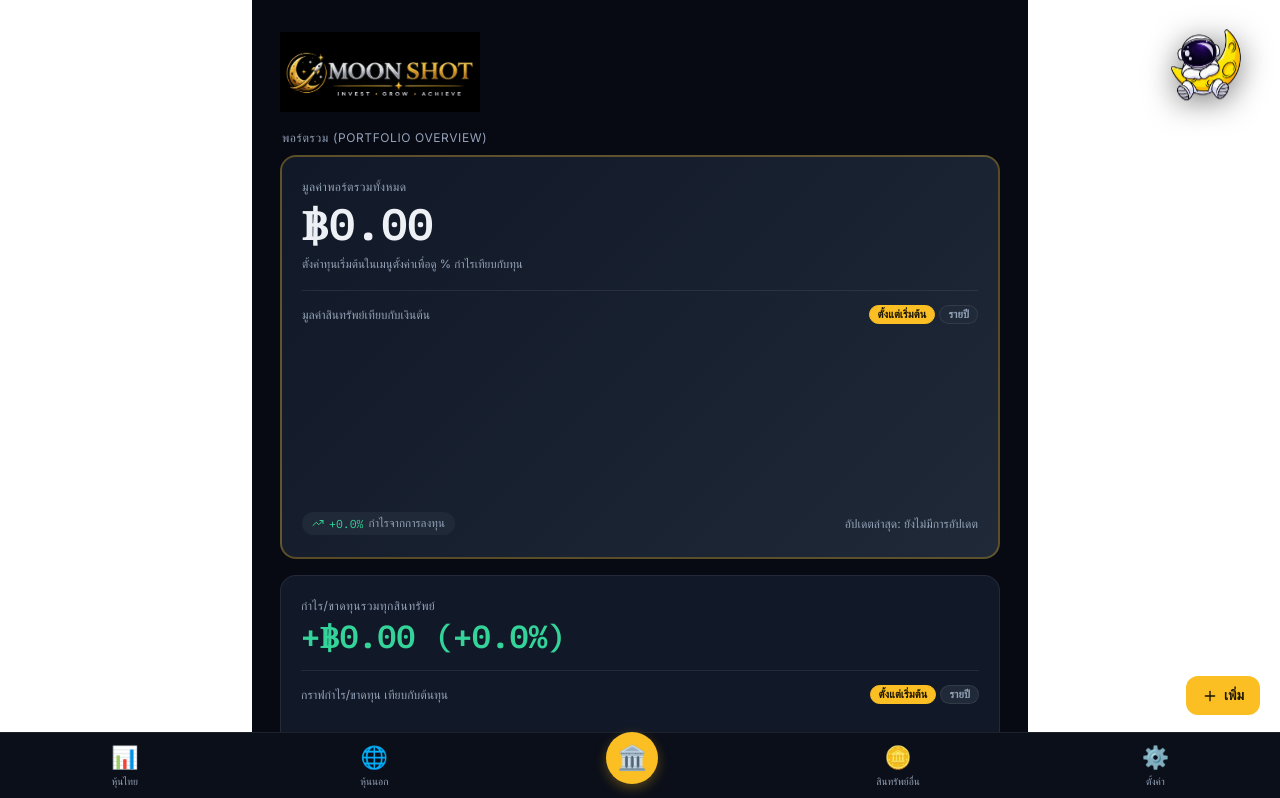
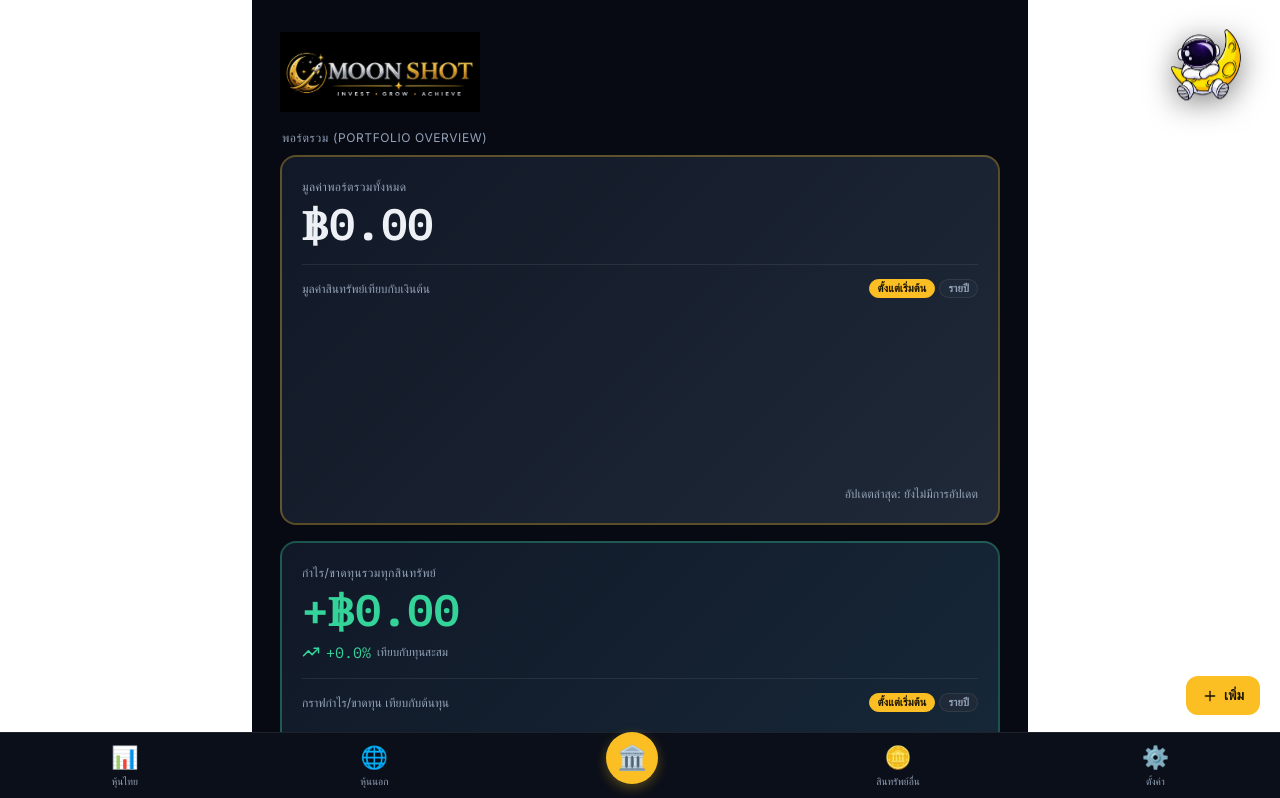
Before and after one commit to Loppol-hub/my-portfolio-app, a React (Vite) app: page / in a window 1280 px wide. Shown: the top 798 px of the page. Built offline with nearby package versions, Linux system fonts and the light colour scheme.

Commit message:
Update App.jsx

```diff
--- a/src/App.jsx
+++ b/src/App.jsx
@@ -199,7 +199,6 @@ export default function PortfolioApp() {
   const [ledgerNote, setLedgerNote] = useState('');
   const [ledgerDate, setLedgerDate] = useState('');
 
-  // States กราฟ
   const [graphModeTotal, setGraphModeTotal] = useState('all');
   const [graphYearTotal, setGraphYearTotal] = useState(String(new Date().getFullYear()));
   const [graphModeGain, setGraphModeGain] = useState('all');
@@ -308,7 +307,6 @@ export default function PortfolioApp() {
     return rate;
   };
 
-  // ข้อ 5: ถ้าเลือกเป็น DR ให้บังคับจัดหมวดหมู่ไปอยู่ foreign_stock (หุ้นต่างประเทศ & DR) ทันที
   const enriched = useMemo(() => holdings.map((h) => {
     const qty = parseFloat(h.quantity) || 0;
     const avg = parseFloat(h.avgCost) || 0;
@@ -393,7 +391,6 @@ export default function PortfolioApp() {
     return dates.length ? dates[dates.length - 1] : null;
   }, [holdings]);
 
-  // กราฟ
   const filterHistoryByMode = (mode, year) => {
     if (mode === 'year') {
       return history.filter((p) => (p.date || '').slice(0, 4) === year);
@@ -401,13 +398,11 @@ export default function PortfolioApp() {
     return history;
   };
 
-  // ข้อ 1: เส้นมูลค่าพอร์ต (สีทอง) อยู่ด้านบน และเส้นประเงินต้น (สีเทา) อยู่ด้านล่าง
   const chartDataTotal = useMemo(() => {
     const filtered = filterHistoryByMode(graphModeTotal, graphYearTotal);
     return filtered.map((p) => ({ date: p.date, value: p.value, principal: totalCapital }));
   }, [history, graphModeTotal, graphYearTotal, totalCapital]);
 
-  // ข้อ 2: กราฟการ์ดกำไรขาดทุนรวม
   const chartDataGainCard = useMemo(() => {
     const filtered = filterHistoryByMode(graphModeGain, graphYearGain);
     return filtered.map((p) => {
@@ -1096,7 +1091,6 @@ export default function PortfolioApp() {
 
                   return (
                     <div className="pf-type-section" key={t.key}>
-                      {/* ข้อ 3: ย้ายกราฟเส้นไปไว้ด้านบน พร้อมเส้นต้นทุน */}
                       <div style={{ marginBottom: '16px', paddingBottom: '14px', borderBottom: '1px solid var(--divider)' }}>
                         <div style={{ display: 'flex', justifyContent: 'space-between', alignItems: 'center', marginBottom: '8px' }}>
                           <span style={{ fontSize: '12px', color: 'var(--muted)' }}>กราฟกำไร/ขาดทุน (หุ้นไทย)</span>
@@ -1142,7 +1136,6 @@ export default function PortfolioApp() {
                         </div>
                       </div>
 
-                      {/* ข้อ 4: แสดงเปอร์เซ็นต์หุ้น/อุตสาหกรรมด้านล่าง พร้อม Scrollbar เลื่อนดูได้ถ้าเยอะเกินไป */}
                       <div style={{ maxHeight: '180px', overflowY: 'auto', marginTop: '14px', paddingRight: '4px' }}>
                         {displayItemsList.map((item) => {
                           const itemPct = t.value > 0 ? (item.value / t.value) * 100 : 0;
@@ -1252,7 +1245,6 @@ export default function PortfolioApp() {
 
                   return (
                     <div className="pf-type-section" key={t.key}>
-                      {/* ข้อ 3: ย้ายกราฟเส้นไปไว้ด้านบน พร้อมเส้นต้นทุน */}
                       <div style={{ marginBottom: '16px', paddingBottom: '14px', borderBottom: '1px solid var(--divider)' }}>
                         <div style={{ display: 'flex', justifyContent: 'space-between', alignItems: 'center', marginBottom: '8px' }}>
                           <span style={{ fontSize: '12px', color: 'var(--muted)' }}>กราฟกำไร/ขาดทุน (หุ้นต่างประเทศ)</span>
@@ -1298,7 +1290,6 @@ export default function PortfolioApp() {
                         </div>
                       </div>
 
-                      {/* ข้อ 4: แสดงเปอร์เซ็นต์หุ้น/อุตสาหกรรมด้านล่าง พร้อม Scrollbar เลื่อนดูได้ */}
                       <div style={{ maxHeight: '180px', overflowY: 'auto', marginTop: '14px', paddingRight: '4px' }}>
                         {displayItemsList.map((item) => {
                           const itemPct = t.value > 0 ? (item.value / t.value) * 100 : 0;
@@ -1368,21 +1359,11 @@ export default function PortfolioApp() {
             <div>
               <div className="pf-section-label" style={{ marginTop: 0 }}>พอร์ตรวม (Portfolio Overview)</div>
 
-              {/* การ์ดที่ 1: มูลค่าพอร์ตรวม */}
+              {/* การ์ดที่ 1: มูลค่าพอร์ตรวม (เอาเปอร์เซ็นต์ออกตามข้อ 2) */}
               <div className="pf-hero" style={{ border: '2px solid rgba(251, 191, 36, 0.3)', background: 'linear-gradient(135deg, #111827 0%, #1f2937 100%)' }}>
                 <div className="pf-hero-label">มูลค่าพอร์ตรวมทั้งหมด</div>
                 <div className="pf-hero-value pf-mono" style={{ fontSize: '44px' }}>฿{fmt(displayTotalValue)}</div>
-                {heroProfitPct === null ? (
-                  <div className="pf-hero-sub-hint">ตั้งค่าทุนเริ่มต้นในเมนูตั้งค่าเพื่อดู % กำไรเทียบกับทุน</div>
-                ) : (
-                  <div className={`pf-hero-sub ${heroProfitAmount >= 0 ? 'pf-chip-pos' : 'pf-chip-neg'}`} style={{ fontSize: '15px' }}>
-                    {heroProfitAmount >= 0 ? <TrendingUp size={18} /> : <TrendingDown size={18} />}
-                    <span className="pf-mono">{heroProfitAmount >= 0 ? '+' : ''}{fmt(heroProfitAmount)} บาท ({heroProfitAmount >= 0 ? '+' : ''}{fmt(heroProfitPct)}%)</span>
-                    <span className="pf-hero-sub-label">เทียบกับทุนสะสม</span>
-                  </div>
-                )}
-
-                {/* ข้อ 1: กราฟเส้นพอร์ตรวม (เส้นทองอยู่ด้านบน เส้นประเทาอยู่ด้านล่าง) */}
+
                 <div style={{ marginTop: '16px', paddingTop: '14px', borderTop: '1px solid var(--divider)' }}>
                   <div style={{ display: 'flex', justifyContent: 'space-between', alignItems: 'center', marginBottom: '8px' }}>
                     <span style={{ fontSize: '12px', color: 'var(--muted)' }}>มูลค่าสินทรัพย์เทียบกับเงินต้น</span>
@@ -1402,7 +1383,8 @@ export default function PortfolioApp() {
                     <ResponsiveContainer width="100%" height="100%">
                       <LineChart data={chartDataTotal}>
                         <XAxis dataKey="date" stroke="#94a3b8" fontSize={10} tickFormatter={(val) => thaiDate(val)} />
-                        <YAxis stroke="#94a3b8" fontSize={10} tickFormatter={(val) => `฿${fmt(val, 0)}`} />
+                        {/* ข้อ 1: ปรับโดเมนและสเกล YAxis ให้เส้นทองอยู่ด้านบนเส้นเงินต้นถูกต้อง */}
+                        <YAxis stroke="#94a3b8" fontSize={10} domain={['auto', 'auto']} tickFormatter={(val) => `฿${fmt(val, 0)}`} />
                         <Tooltip contentStyle={{ background: '#111827', border: '1px solid var(--divider)', borderRadius: '8px', color: '#fff', fontSize: '12px' }} formatter={(val, name) => [`฿${fmt(val)}`, name === 'value' ? 'มูลค่าพอร์ต' : 'เงินต้น']} labelFormatter={(l) => thaiDate(l)} />
                         <Line type="monotone" dataKey="value" stroke="#fbbf24" strokeWidth={2.5} dot={false} name="value" isAnimationActive={false} />
                         <Line type="monotone" dataKey="principal" stroke="#94a3b8" strokeWidth={1.5} strokeDasharray="3 3" dot={false} name="principal" isAnimationActive={false} />
@@ -1412,20 +1394,20 @@ export default function PortfolioApp() {
                 </div>
 
                 <div className="pf-hero-footer">
-                  <div className={`pf-invest-chip ${totalGain >= 0 ? 'pf-chip-pos' : 'pf-chip-neg'}`}>
-                    {totalGain >= 0 ? <TrendingUp size={12} /> : <TrendingDown size={12} />}
-                    <span className="pf-mono">{totalGain >= 0 ? '+' : ''}{fmt(totalGainPct, 1)}%</span>
-                    <span className="pf-invest-chip-label">กำไรจากการลงทุน</span>
-                  </div>
-                  <div className="pf-updated">อัปเดตล่าสุด: {lastUpdated ? thaiDate(lastUpdated) : 'ยังไม่มีการอัปเดต'}</div>
+                  <div className="pf-updated" style={{ marginLeft: 'auto' }}>อัปเดตล่าสุด: {lastUpdated ? thaiDate(lastUpdated) : 'ยังไม่มีการอัปเดต'}</div>
                 </div>
               </div>
 
-              {/* ข้อ 2: การ์ดกำไร/ขาดทุนจากการลงทุน พร้อมกราฟเส้น */}
-              <div className="pf-hero" style={{ border: '1px solid var(--divider)', background: '#111827' }}>
+              {/* ข้อ 2 & 3: การ์ดกำไร/ขาดทุนรวม ปรับดีไซน์และขนาดให้เหมือนการ์ดบน และย้าย % มาไว้ที่นี่ */}
+              <div className="pf-hero" style={{ border: '2px solid rgba(52, 211, 153, 0.3)', background: 'linear-gradient(135deg, #111827 0%, #172a3a 100%)' }}>
                 <div className="pf-hero-label">กำไร/ขาดทุนรวมทุกสินทรัพย์</div>
-                <div className={`pf-hero-value pf-mono ${totalGain >= 0 ? 'pf-chip-pos' : 'pf-chip-neg'}`} style={{ fontSize: '32px' }}>
-                  {totalGain >= 0 ? '+' : ''}฿{fmt(totalGain)} ({totalGain >= 0 ? '+' : ''}{fmt(totalGainPct, 1)}%)
+                <div className={`pf-hero-value pf-mono ${totalGain >= 0 ? 'pf-chip-pos' : 'pf-chip-neg'}`} style={{ fontSize: '44px' }}>
+                  {totalGain >= 0 ? '+' : ''}฿{fmt(totalGain)}
+                </div>
+                <div className={`pf-hero-sub ${totalGain >= 0 ? 'pf-chip-pos' : 'pf-chip-neg'}`} style={{ fontSize: '15px' }}>
+                  {totalGain >= 0 ? <TrendingUp size={18} /> : <TrendingDown size={18} />}
+                  <span className="pf-mono">{totalGain >= 0 ? '+' : ''}{fmt(totalGainPct, 1)}%</span>
+                  <span className="pf-hero-sub-label">เทียบกับทุนสะสม</span>
                 </div>
 
                 <div style={{ marginTop: '16px', paddingTop: '14px', borderTop: '1px solid var(--divider)' }}>
@@ -1447,9 +1429,9 @@ export default function PortfolioApp() {
                     <ResponsiveContainer width="100%" height="100%">
                       <LineChart data={chartDataGainCard}>
                         <XAxis dataKey="date" stroke="#94a3b8" fontSize={10} tickFormatter={(val) => thaiDate(val)} />
-                        <YAxis stroke="#94a3b8" fontSize={10} tickFormatter={(val) => `฿${fmt(val, 0)}`} />
+                        <YAxis stroke="#94a3b8" fontSize={10} domain={['auto', 'auto']} tickFormatter={(val) => `฿${fmt(val, 0)}`} />
                         <Tooltip contentStyle={{ background: '#111827', border: '1px solid var(--divider)', borderRadius: '8px', color: '#fff', fontSize: '12px' }} formatter={(val, name) => [`฿${fmt(val)}`, name === 'gain' ? 'กำไร/ขาดทุน' : 'ต้นทุน']} labelFormatter={(l) => thaiDate(l)} />
-                        <Line type="monotone" dataKey="gain" stroke="#34d399" strokeWidth={2} dot={false} name="gain" isAnimationActive={false} />
+                        <Line type="monotone" dataKey="gain" stroke="#34d399" strokeWidth={2.5} dot={false} name="gain" isAnimationActive={false} />
                         <Line type="monotone" dataKey="cost" stroke="#94a3b8" strokeWidth={1.5} strokeDasharray="3 3" dot={false} name="cost" isAnimationActive={false} />
                       </LineChart>
                     </ResponsiveContainer>
@@ -1827,7 +1809,6 @@ export default function PortfolioApp() {
               <button className="pf-icon-btn" onClick={closePanel} aria-label="ปิด"><X size={16} /></button>
             </div>
 
-            {/* ข้อ 4: แสดง ทุนสะสม และ ต้นทุนรวม */}
             <div style={{ background: 'var(--surface-alt)', padding: '14px', borderRadius: '12px', marginBottom: '16px' }}>
               <div className="pf-capital-row">
                 <span>ทุนสะสม</span>
@@ -1899,7 +1880,7 @@ export default function PortfolioApp() {
               <div style={{ color: 'var(--muted)', fontSize: 13, padding: '10px 0' }}>ยังไม่มีประวัติ</div>
             ) : (
               <div className="pf-type-section-holdings" style={{ borderTop: 'none', marginTop: 0, paddingTop: 0 }}>
-                {recentLedger.map((e) => (
+                {recentledger.map((e) => (
                   <div className="pf-subrow" key={e.id}>
                     <div className="pf-row-top">
                       <div className="pf-row-name">
```
